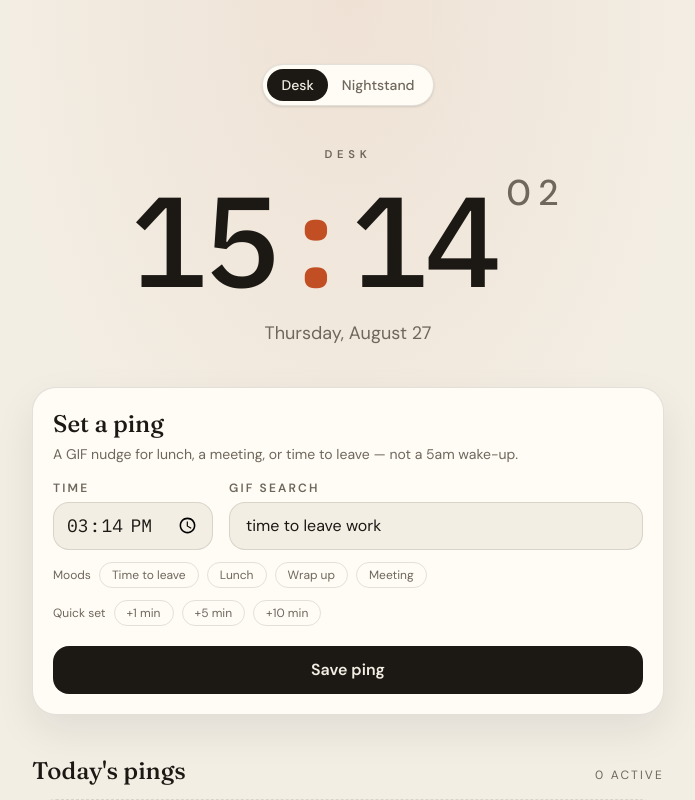
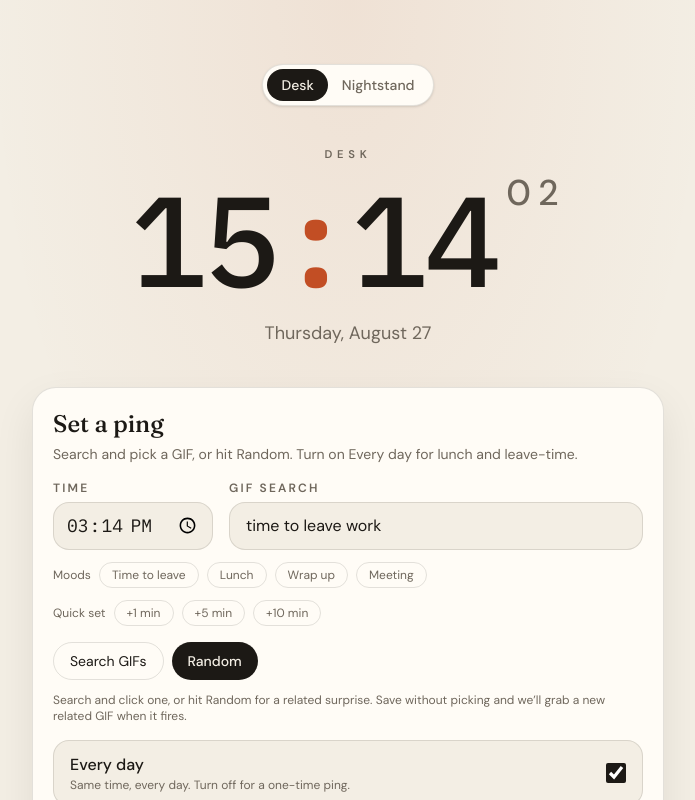
Before and after one commit to RulzzBot-svg/dumbtimer, a React (Vite) app: page / in a window 1280 px wide. Shown: the top 800 px of the page, without its empty margins (292-987 px from the left). Built offline with nearby package versions, Linux system fonts and the light colour scheme.

Commit message:
Let people pick GIFs, hit Random, and repeat pings daily
Search Giphy, click a result or Random for a related GIF, and opt into
everyday repeats so lunch and leave-time pings come back tomorrow.

Co-authored-by: Raul Ostorga <RulzzBot-svg@users.noreply.github.com>

```diff
--- a/src/App.jsx
+++ b/src/App.jsx
@@ -24,7 +24,12 @@ const envGiphyKey = import.meta.env.VITE_GIPHY_API_KEY || ''
 function loadAlarms() {
   try {
     const parsed = JSON.parse(localStorage.getItem(ALARMS_KEY) || '[]')
-    return Array.isArray(parsed) ? parsed : []
+    if (!Array.isArray(parsed)) return []
+    return parsed.map((alarm) => ({
+      ...alarm,
+      repeat: alarm.repeat === 'once' ? 'once' : 'daily',
+      gif: alarm.gif || null,
+    }))
   } catch {
     return []
   }
@@ -48,11 +53,13 @@ function loadMode() {
   return 'desk'
 }
 
-function createAlarm(time, query) {
+function createAlarm(time, query, { gif, repeat }) {
   return {
     id: crypto.randomUUID(),
     time,
     query: query.trim() || 'time to leave work',
+    gif: gif || null,
+    repeat: repeat === 'once' ? 'once' : 'daily',
     createdAt: new Date().toISOString(),
     lastFiredDate: null,
   }
@@ -115,6 +122,8 @@ export default function App() {
   const [alarms, setAlarms] = useState(loadAlarms)
   const [time, setTime] = useState(() => plusMinutesFromNow(1))
   const [query, setQuery] = useState('time to leave work')
+  const [selectedGif, setSelectedGif] = useState(null)
+  const [repeat, setRepeat] = useState('daily')
   const [giphyKey, setGiphyKey] = useState(loadGiphyKey)
   const [showKey, setShowKey] = useState(false)
   const [isRinging, setIsRinging] = useState(false)
@@ -212,15 +221,22 @@ export default function App() {
 
     if (persist) {
       const today = formatDateKey(new Date())
-      setAlarms((current) =>
-        current.map((item) =>
+      setAlarms((current) => {
+        if (alarm.repeat === 'once') {
+          return current.filter((item) => item.id !== alarm.id)
+        }
+        return current.map((item) =>
           item.id === alarm.id ? { ...item, lastFiredDate: today } : item,
-        ),
         )
+      })
     }
 
     try {
-      const nextMedia = await fetchAlarmGif(alarm.query, giphyKeyRef.current)
+      const nextMedia = await fetchAlarmGif(
+        alarm.query,
+        giphyKeyRef.current,
+        alarm.gif,
+      )
       setMedia(nextMedia)
       maybeNotify(alarm, nextMedia, activeCopy)
     } catch (error) {
@@ -248,18 +264,18 @@ export default function App() {
   function snoozeAlarm() {
     if (!activeAlarm) return
     const snoozedTime = addMinutesHHmm(formatHHmm(new Date()), 1)
-    setAlarms((current) =>
-      current.map((item) =>
-        item.id === activeAlarm.id
-          ? {
-              ...item,
+    const snoozed = {
+      ...activeAlarm,
       time: snoozedTime,
       lastFiredDate: null,
       createdAt: new Date().toISOString(),
     }
-          : item,
-      ),
+    setAlarms((current) => {
+      const without = current.filter((item) => item.id !== activeAlarm.id)
+      return [...without, snoozed].sort((left, right) =>
+        left.time.localeCompare(right.time),
       )
+    })
     setToast(`Snoozed to ${snoozedTime}`)
     dismissAlarm()
   }
@@ -271,15 +287,16 @@ export default function App() {
     if (typeof Notification !== 'undefined' && Notification.permission === 'default') {
       Notification.requestPermission().catch(() => {})
     }
-    const alarm = createAlarm(time, query)
+    const alarm = createAlarm(time, query, { gif: selectedGif, repeat })
     setAlarms((current) =>
       [...current, alarm].sort((left, right) => left.time.localeCompare(right.time)),
     )
     setToast(copy.toastSaved(alarm.time, alarm.query))
+    setSelectedGif(null)
   }
 
   return (
-    <div className="relative min-h-svh overflow-hidden bg-bg text-fg">
+    <div className="relative min-h-svh overflow-x-hidden bg-bg text-fg">
       {mode === 'nightstand' ? (
         <>
           <div className="pointer-events-none absolute inset-0 bg-[radial-gradient(ellipse_at_top,_rgba(240,184,110,0.16),_transparent_42%),radial-gradient(ellipse_at_bottom,_rgba(154,208,194,0.08),_transparent_46%)]" />
@@ -301,8 +318,13 @@ export default function App() {
           copy={copy}
           time={time}
           query={query}
+          giphyKey={giphyKey}
+          selectedGif={selectedGif}
+          repeat={repeat}
           onTimeChange={setTime}
           onQueryChange={setQuery}
+          onGifChange={setSelectedGif}
+          onRepeatChange={setRepeat}
           onSubmit={handleSubmit}
         />
 
--- a/src/components/AlarmDashboard.jsx
+++ b/src/components/AlarmDashboard.jsx
@@ -21,6 +21,14 @@ export function AlarmDashboard({ copy, alarms, onDelete, onPreview }) {
               key={alarm.id}
               className="flex flex-col gap-3 rounded-3xl border border-line bg-card p-4 sm:flex-row sm:items-center sm:justify-between"
             >
+              <div className="flex items-center gap-3">
+                {alarm.gif?.previewUrl || alarm.gif?.url ? (
+                  <img
+                    src={alarm.gif.previewUrl || alarm.gif.url}
+                    alt=""
+                    className="h-14 w-14 rounded-2xl object-cover"
+                  />
+                ) : null}
                 <div>
                   <p className="font-mono text-3xl text-accent tabular-nums">
                     {alarm.time}
@@ -28,6 +36,11 @@ export function AlarmDashboard({ copy, alarms, onDelete, onPreview }) {
                   <p className="mt-1 text-sm text-muted">
                     {formatPrettyTime(alarm.time)} · {alarm.query}
                   </p>
+                  <p className="mt-1 text-xs tracking-[0.14em] text-muted uppercase">
+                    {alarm.repeat === 'once' ? 'One time' : 'Every day'}
+                    {alarm.gif ? ' · picked GIF' : ' · random GIF'}
+                  </p>
+                </div>
               </div>
               <div className="flex gap-2">
                 <button
--- a/src/components/AlarmForm.jsx
+++ b/src/components/AlarmForm.jsx
@@ -1,13 +1,19 @@
 import { DESK_PRESETS } from '../lib/copy.js'
 import { plusMinutesFromNow } from '../lib/time.js'
+import { GifPicker } from './GifPicker.jsx'
 
 export function AlarmForm({
   mode,
   copy,
   time,
   query,
+  giphyKey,
+  selectedGif,
+  repeat,
   onTimeChange,
   onQueryChange,
+  onGifChange,
+  onRepeatChange,
   onSubmit,
 }) {
   const desk = mode === 'desk'
@@ -42,7 +48,13 @@ export function AlarmForm({
           <input
             type="text"
             value={query}
-            onChange={(event) => onQueryChange(event.target.value)}
+            onChange={(event) => {
+              onQueryChange(event.target.value)
+              onGifChange(null)
+            }}
+            onKeyDown={(event) => {
+              if (event.key === 'Enter') event.preventDefault()
+            }}
             placeholder={desk ? 'time to leave work' : 'cute cats'}
             maxLength={80}
             className="h-12 w-full rounded-2xl border border-line bg-bg px-4 text-fg outline-none placeholder:text-muted/50 focus:border-accent"
@@ -59,6 +71,7 @@ export function AlarmForm({
               type="button"
               onClick={() => {
                 onQueryChange(preset.query)
+                onGifChange(null)
                 if (preset.time) onTimeChange(preset.time)
               }}
               className="rounded-full border border-line px-3 py-1 text-xs text-muted transition hover:border-accent hover:text-accent"
@@ -83,6 +96,30 @@ export function AlarmForm({
         ))}
       </div>
 
+      <GifPicker
+        query={query}
+        giphyKey={giphyKey}
+        selected={selectedGif}
+        onSelect={onGifChange}
+      />
+
+      <label className="mt-4 flex cursor-pointer items-center justify-between gap-3 rounded-2xl border border-line bg-bg px-4 py-3">
+        <span>
+          <span className="block font-medium text-fg">Every day</span>
+          <span className="block text-xs text-muted">
+            Same time, every day. Turn off for a one-time ping.
+          </span>
+        </span>
+        <input
+          type="checkbox"
+          checked={repeat === 'daily'}
+          onChange={(event) =>
+            onRepeatChange(event.target.checked ? 'daily' : 'once')
+          }
+          className="h-5 w-5 accent-current"
+        />
+      </label>
+
       <button
         type="submit"
         className="mt-5 h-12 w-full rounded-2xl bg-fg font-semibold text-bg transition hover:bg-accent"
--- /dev/null
+++ b/src/components/GifPicker.jsx
@@ -0,0 +1,126 @@
+import { useState } from 'react'
+import { searchGifs } from '../lib/media.js'
+
+export function GifPicker({ query, giphyKey, selected, onSelect }) {
+  const [results, setResults] = useState([])
+  const [status, setStatus] = useState('idle')
+  const [error, setError] = useState('')
+
+  async function loadResults() {
+    const gifs = await searchGifs(query, giphyKey)
+    setResults(gifs)
+    return gifs
+  }
+
+  async function handleSearch() {
+    setStatus('searching')
+    setError('')
+    try {
+      const gifs = await loadResults()
+      setStatus(gifs.length ? 'ready' : 'empty')
+    } catch (caught) {
+      console.warn(caught)
+      setError('Search missed. Try another phrase.')
+      setStatus('error')
+    }
+  }
+
+  async function handleRandom() {
+    setStatus('randomizing')
+    setError('')
+    try {
+      const gifs = results.length > 0 ? results : await loadResults()
+      if (gifs.length === 0) {
+        setStatus('empty')
+        return
+      }
+      const next = gifs[Math.floor(Math.random() * gifs.length)]
+      onSelect(next)
+      setStatus('ready')
+    } catch (caught) {
+      console.warn(caught)
+      setError('Could not pick a GIF. Try Search first.')
+      setStatus('error')
+    }
+  }
+
+  const selectedId = selected?.id || selected?.url
+
+  return (
+    <div className="mt-4 space-y-3">
+      <div className="flex flex-wrap gap-2">
+        <button
+          type="button"
+          onClick={handleSearch}
+          className="rounded-full border border-line px-4 py-2 text-sm text-fg transition hover:border-accent hover:text-accent"
+        >
+          {status === 'searching' ? 'Searching…' : 'Search GIFs'}
+        </button>
+        <button
+          type="button"
+          onClick={handleRandom}
+          className="rounded-full bg-fg px-4 py-2 text-sm font-medium text-bg transition hover:bg-accent"
+        >
+          {status === 'randomizing' ? 'Picking…' : 'Random'}
+        </button>
+        {selected ? (
+          <button
+            type="button"
+            onClick={() => onSelect(null)}
+            className="rounded-full border border-line px-4 py-2 text-sm text-muted hover:text-fg"
+          >
+            Clear
+          </button>
+        ) : null}
+      </div>
+
+      {selected ? (
+        <div className="flex items-center gap-3 rounded-2xl border border-accent/40 bg-bg px-3 py-2">
+          <img
+            src={selected.previewUrl || selected.url}
+            alt=""
+            className="h-14 w-14 rounded-xl object-cover"
+          />
+          <div className="min-w-0">
+            <p className="text-xs font-semibold tracking-[0.16em] text-accent uppercase">
+              Using this GIF
+            </p>
+            <p className="truncate text-sm text-fg">{selected.title}</p>
+          </div>
+        </div>
+      ) : (
+        <p className="text-xs text-muted">
+          Search and click one, or hit Random for a related surprise. Save without
+          picking and we’ll grab a new related GIF when it fires.
+        </p>
+      )}
+
+      {error ? <p className="text-sm text-accent">{error}</p> : null}
+
+      {results.length > 0 ? (
+        <div className="grid max-h-64 grid-cols-3 gap-2 overflow-y-auto sm:grid-cols-4">
+          {results.map((gif) => {
+            const active = (gif.id || gif.url) === selectedId
+            return (
+              <button
+                key={gif.id || gif.url}
+                type="button"
+                onClick={() => onSelect(gif)}
+                className={`overflow-hidden rounded-2xl border ${
+                  active ? 'border-accent ring-2 ring-accent/40' : 'border-line'
+                }`}
+                title={gif.title}
+              >
+                <img
+                  src={gif.previewUrl || gif.url}
+                  alt={gif.title}
+                  className="aspect-square h-full w-full object-cover"
+                />
+              </button>
+            )
+          })}
+        </div>
+      ) : null}
+    </div>
+  )
+}
--- a/src/lib/copy.js
+++ b/src/lib/copy.js
@@ -2,7 +2,7 @@ export const COPY = {
   desk: {
     kicker: 'Desk',
     formTitle: 'Set a ping',
-    formHint: 'A GIF nudge for lunch, a meeting, or time to leave — not a 5am wake-up.',
+    formHint: 'Search and pick a GIF, or hit Random. Turn on Every day for lunch and leave-time.',
     listTitle: "Today's pings",
     empty: 'Nothing on the board. Set a reminder for lunch, wrap-up, or heading out.',
     saveLabel: 'Save ping',
@@ -18,7 +18,7 @@ export const COPY = {
   nightstand: {
     kicker: 'Nightstand',
     formTitle: 'Set an alarm',
-    formHint: 'Pick a time and a GIF mood for later. Cute cats still welcome.',
+    formHint: 'Search GIFs, pick one or Random. Every day keeps it on the nightstand.',
     listTitle: "Tonight's alarms",
     empty: 'Nothing scheduled yet. Set a time, add a GIF search, and go drift off.',
     saveLabel: 'Save alarm',
```
Also changed, not shown: src/lib/media.js. Lines whose indentation alone changed are shown as unchanged.
